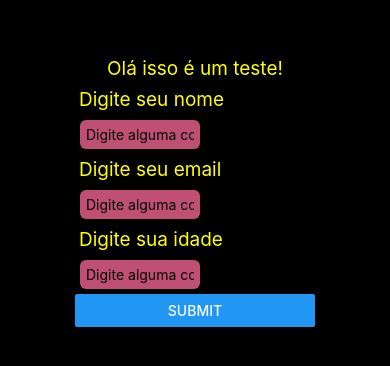
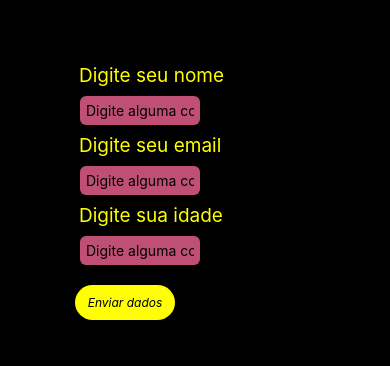
Before and after one commit to amaralmk2/AppConectaApi, a React Native app: screen / in a window 390 px wide. Shown: the part 232-598 px from the top of the page. Built offline with nearby package versions, Linux system fonts and the light colour scheme.

Commit message:
Ajustado configuracao do botao

```diff
--- a/package.json
+++ b/package.json
@@ -10,6 +10,7 @@
   },
   "dependencies": {
     "@types/styled-components": "^5.1.34",
+    "axios": "^1.7.7",
     "expo": "~51.0.32",
     "expo-status-bar": "~1.12.1",
     "react": "^18.3.1",
--- a/src/screens/Home/index.tsx
+++ b/src/screens/Home/index.tsx
@@ -1,11 +1,11 @@
-import { Container, Text, Input, Buttom } from "./styled";
+import { Container, Text, Input, Buttom, TextButtom } from "./styled";
 import { View } from "react-native";
+import axios from "axios";
 
 export function Home(){
 
     return(
         <Container>
-            <Text>Olá isso é um teste!</Text>
             <View>
                 <Text>Digite seu nome</Text>
             <Input type="text" placeholder="Digite alguma coisa..."></Input>
@@ -13,7 +13,7 @@ export function Home(){
             <Input type="text" placeholder="Digite alguma coisa..."></Input>
                 <Text>Digite sua idade</Text>
             <Input type="text" placeholder="Digite alguma coisa..."></Input>
-            <Buttom title="submit"/>
+            <Buttom onPress={() => console.log("Você pressionou o botão!")}><TextButtom>Enviar dados</TextButtom></Buttom>
             </View>
         </Container>
     );
--- a/src/screens/Home/styled.ts
+++ b/src/screens/Home/styled.ts
@@ -15,6 +15,14 @@ export const Text = styled.Text`
     font-style: helveltica;
 `;
 
+export const TextButtom = styled.Text`
+    color: black;
+    padding: 4px;
+    font-size: 12px;
+    font-style: italic;
+
+`
+
 export const Input = styled.TextInput`
 
     padding: 6px;
@@ -27,9 +35,14 @@ export const Input = styled.TextInput`
 
 `;
 
-export const Buttom = styled.Button`
+export const Buttom = styled.TouchableOpacity`
+
+    margin-top: 15px;
     padding: 6px;
-    width: 50%;
+    width: 100px;
     background-color: yellow;
     border-radius: 25px;
+    align-items: center;
+    justify-content: center;
+
 `;
```
Also changed, not shown: 1 other file (tests, documents, lock files or other folders).
